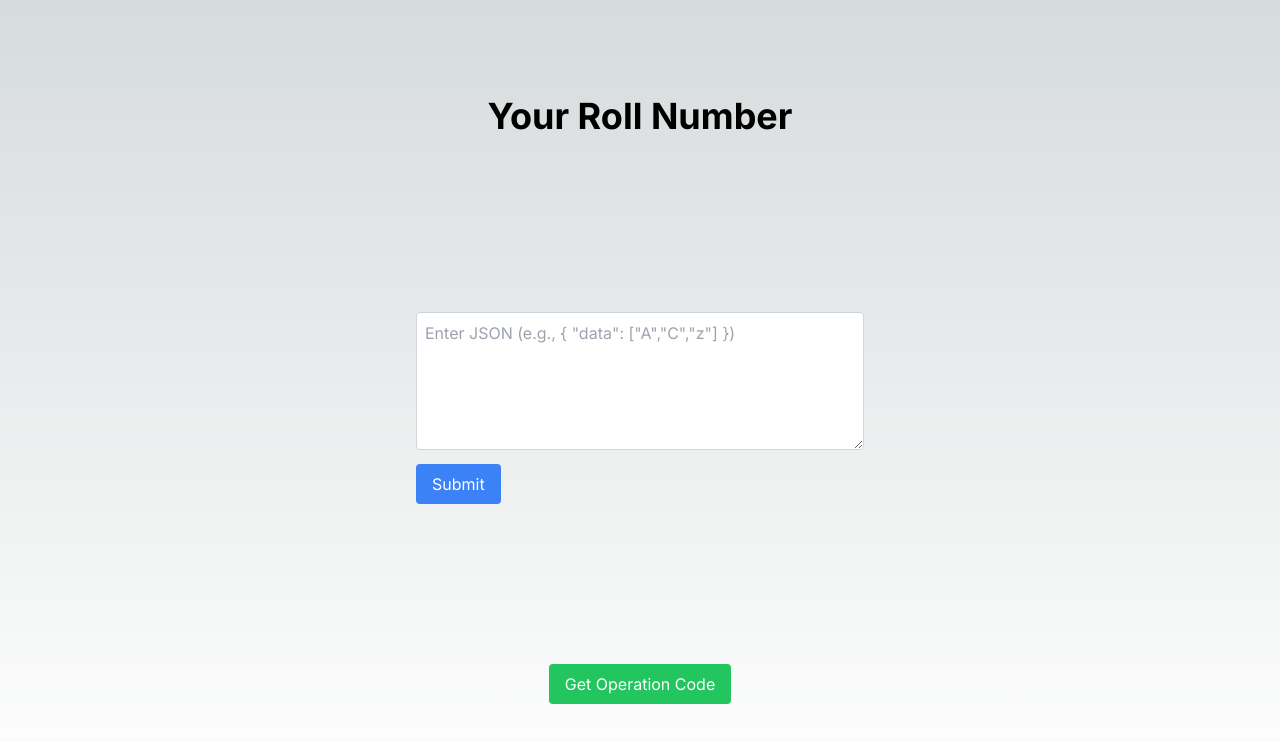
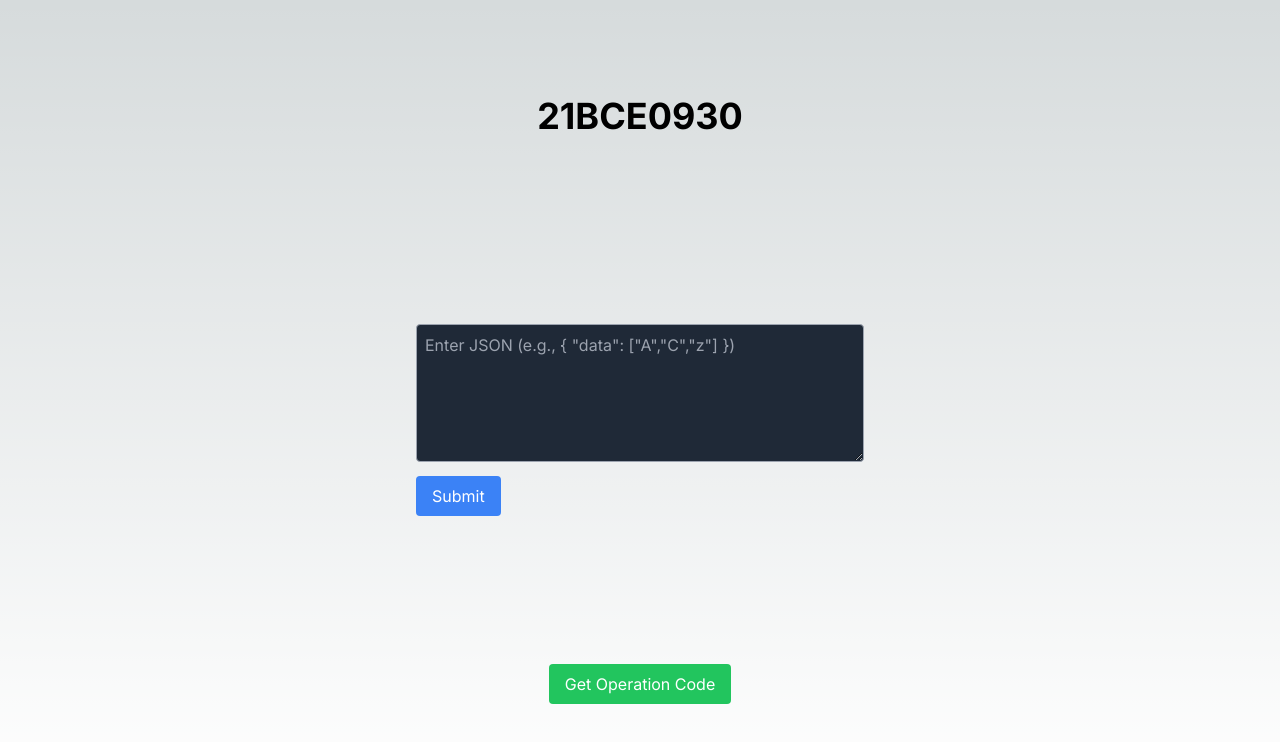
Before and after one commit to Prathyush-KKK/bajaj-json-processor-fe, a Next.js app: page / in a window 1280 px wide. Shown: the top 742 px of the page. Built offline with nearby package versions, Linux system fonts and the light colour scheme.

Commit message:
filter options

```diff
--- a/src/app/api/bfhl/route.ts
+++ b/src/app/api/bfhl/route.ts
@@ -1,19 +1,20 @@
 import { NextRequest, NextResponse } from 'next/server';
 
-const USER_ID = "your_name_ddmmyyyy";
-const EMAIL = "your.email@college.edu";
-const ROLL_NUMBER = "YOUR123456";
+const USER_ID = "prathyush_kodhanpur_19022003";
+const EMAIL = "prathyush.kodhanpur2021@vitstudent.ac.in";
+const ROLL_NUMBER = "21BCE0930";
+
+export async function GET() {
+  return NextResponse.json({ operation_code: 1 }, { status: 200 });
+}
 
 export async function POST(request: NextRequest) {
   try {
     const body = await request.json();
-    console.log('Received body:', body); // Log received body
-
     const { data } = body;
 
     if (!Array.isArray(data)) {
-      console.error('Invalid input: data is not an array');
-      return NextResponse.json({ error: "Invalid input: data must be an array" }, { status: 400 });
+      return NextResponse.json({ is_success: false, error: "Invalid input: data must be an array" }, { status: 400 });
     }
 
     const numbers = data.filter(item => !isNaN(Number(item)));
@@ -26,15 +27,13 @@ export async function POST(request: NextRequest) {
       user_id: USER_ID,
       email: EMAIL,
       roll_number: ROLL_NUMBER,
-      numbers: numbers,
-      alphabets: alphabets,
+      numbers,
+      alphabets,
       highest_lowercase_alphabet: highestLowercaseAlphabet,
     };
 
-    console.log('Sending response:', response); // Log response
     return NextResponse.json(response, { status: 200 });
   } catch (error) {
-    console.error('Server error:', error); // Log server error
-    return NextResponse.json({ error: "Internal server error" }, { status: 500 });
+    return NextResponse.json({ is_success: false, error: "Internal server error" }, { status: 500 });
   }
 }
--- a/src/app/componenets/InputForm.tsx
+++ b/src/app/componenets/InputForm.tsx
@@ -1,48 +1,73 @@
-import { useState } from 'react'
+import { useState, useEffect } from 'react';
+import Select from 'react-select';
+
+const options = [
+  { value: 'numbers', label: 'Numbers' },
+  { value: 'alphabets', label: 'Alphabets' },
+  { value: 'highest_lowercase_alphabet', label: 'Highest Lowercase Alphabet' },
+];
 
 interface InputFormProps {
-  setResponse: (response: any) => void
+  setResponse: (response: any) => void;
 }
 
 export default function InputForm({ setResponse }: InputFormProps) {
-  const [input, setInput] = useState('')
-  const [error, setError] = useState('')
+  const [input, setInput] = useState('');
+  const [error, setError] = useState('');
+  const [selectedOption, setSelectedOption] = useState<{ value: string, label: string }[]>([{ value: 'numbers', label: 'Numbers' }]);
+  const [response, setResponseState] = useState<any>(null);
+
+  useEffect(() => {
+    document.title = '21BCE0930'; // Set the website title to your roll number
+  }, []);
 
   const handleSubmit = async (e: React.FormEvent) => {
-    e.preventDefault()
-    setError('')
+    e.preventDefault();
+    setError('');
 
     try {
-      const parsedInput = JSON.parse(input)
-      console.log('Parsed input:', parsedInput) // Log parsed input
+      const parsedInput = JSON.parse(input);
 
-      const response = await fetch('/api/bfhl', {
+      const res = await fetch('/api/bfhl', {
         method: 'POST',
         headers: {
           'Content-Type': 'application/json',
         },
         body: JSON.stringify(parsedInput),
-      })
+      });
 
-      if (!response.ok) {
-        throw new Error(`API request failed with status ${response.status}`)
+      if (!res.ok) {
+        throw new Error('API request failed');
       }
 
-      const data = await response.json()
-      console.log('API response:', data) // Log API response
-      setResponse(data)
+      const data = await res.json();
+      setResponseState(data);
     } catch (err) {
-      console.error('Error:', err) // Log any errors
-      setError(`Error: ${err instanceof Error ? err.message : String(err)}`)
+      setError('Invalid JSON input or API error');
     }
-  }
+  };
+
+  const handleSelectChange = (selected: any) => {
+    setSelectedOption(selected || []);
+  };
+
+  const renderFilteredResponse = () => {
+    if (!response) return null;
+
+    return selectedOption.map((option) => (
+      <div key={option.value} className="mt-2">
+        <strong>{option.label}:</strong> {response[option.value]?.join(', ') || 'N/A'}
+      </div>
+    ));
+  };
 
   return (
-    <form onSubmit={handleSubmit} className="w-full max-w-md">
+    <div className="w-full max-w-md mx-auto mt-10">
+      <form onSubmit={handleSubmit}>
         <textarea
           value={input}
           onChange={(e) => setInput(e.target.value)}
-        className="w-full p-2 border border-gray-300 rounded"
+          className="w-full p-2 border border-gray-400 bg-gray-800 rounded"
           rows={5}
           placeholder='Enter JSON (e.g., { "data": ["A","C","z"] })'
         />
@@ -51,5 +76,22 @@ export default function InputForm({ setResponse }: InputFormProps) {
         </button>
         {error && <p className="mt-2 text-red-500">{error}</p>}
       </form>
-  )
+
+      {response && (
+        <div className="mt-4">
+          <label className="block mb-2 font-semibold">Multi Filter</label>
+          <Select
+            value={selectedOption}
+            onChange={handleSelectChange}
+            options={options}
+            isMulti
+          />
+        </div>
+      )}
+
+      <div className="mt-4">
+        {renderFilteredResponse()}
+      </div>
+    </div>
+  );
 }
--- a/src/app/componenets/ResponseDisplay.tsx
+++ b/src/app/componenets/ResponseDisplay.tsx
@@ -60,7 +60,7 @@ export default function ResponseDisplay({ response }: ResponseDisplayProps) {
           </label>
         </div>
       </div>
-      <pre className="bg-gray-100 p-4 rounded">
+      <pre className="bg-gray-100 p-4 rounded bg-black">
         {JSON.stringify(filterResponse(), null, 2)}
       </pre>
     </div>
--- a/src/app/layout.tsx
+++ b/src/app/layout.tsx
@@ -5,7 +5,7 @@ import { Inter } from 'next/font/google'
 const inter = Inter({ subsets: ['latin'] })
 
 export const metadata: Metadata = {
-  title: 'Your Roll Number',
+  title: '21BCE0930',
   description: 'Frontend application for processing JSON input',
 }
 
--- a/src/app/page.tsx
+++ b/src/app/page.tsx
@@ -19,12 +19,11 @@ export default function Home() {
 
   return (
     <main className="flex min-h-screen flex-col items-center justify-between p-24">
-      <h1 className="text-4xl font-bold mb-8">Your Roll Number</h1>
+      <h1 className="text-4xl font-bold mb-8">21BCE0930</h1>
       <InputForm setResponse={setResponse} />
       <button onClick={handleGetRequest} className="mt-4 px-4 py-2 bg-green-500 text-white rounded">
         Get Operation Code
       </button>
-      {response && <ResponseDisplay response={response} />}
     </main>
   )
 }
```
Also changed, not shown: package.json (+5 -4 lines), 1 other file (tests, documents, lock files or other folders). Lines whose indentation alone changed are shown as unchanged.
